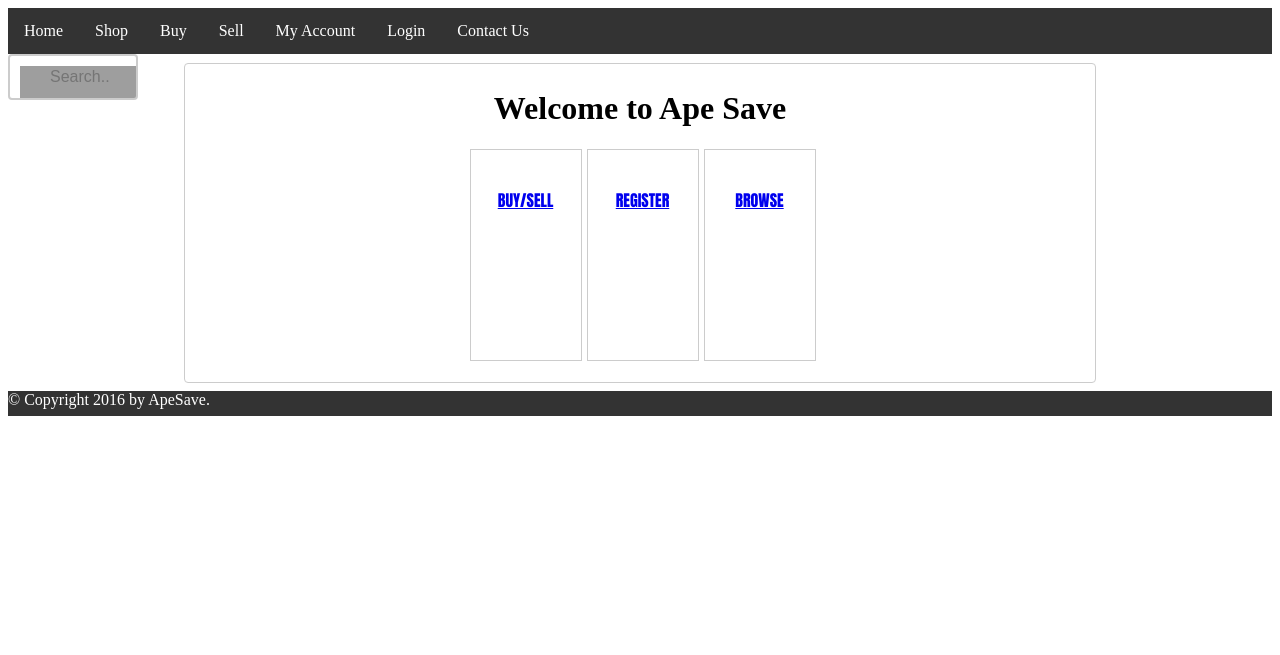
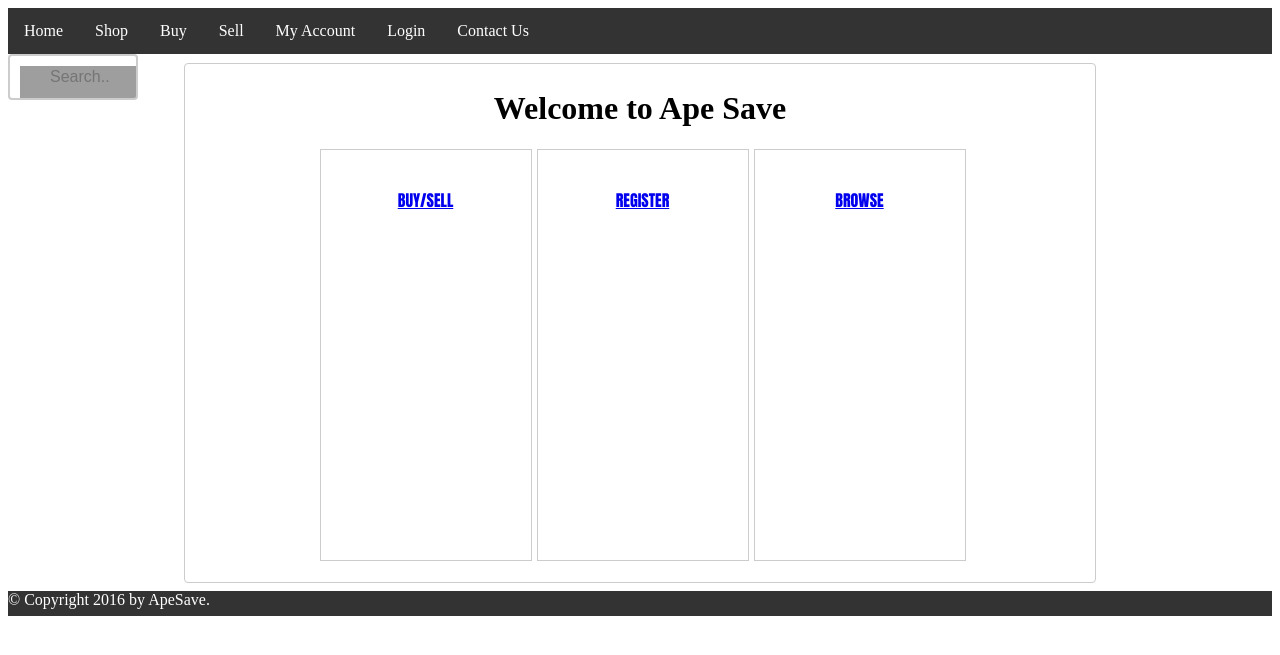
Before and after one commit to DrLandrov/apesave, a PHP site: template templates/index.html.twig in a window 1280 px wide. Shown: the top 655 px of the page. Run offline with PHP 8.4, Linux system fonts and the light colour scheme; the template is opened without the code that fills it, so the values that code supplies are empty; some libraries are stand-ins or nearby versions; grey boxes are pictures that could not be loaded.

Commit message:
no message

```diff
--- a/styles.css
+++ b/styles.css
@@ -115,8 +115,8 @@ input[type=submit]{
     margin-left: 5px;
     background-color: white;
     padding: 5px;
-    height:200px;
-    width: 100px;
+    height:400px;
+    width: 200px;
     text-align: center;
     color: white;
     font-family: impact;
@@ -134,8 +134,8 @@ input[type=submit]{
     margin-left: 5px;
     background-color: white;
     padding: 5px;
-    height:200px;
-    width: 100px;
+    height:400px;
+    width: 200px;
     text-align: center;
     color: white;
     font-family: impact;
@@ -152,8 +152,8 @@ input[type=submit]{
     margin-left: 5px;
     background-color: white;
     padding: 5px;
-    height:200px;
-    width: 100px;
+    height:400px;
+    width: 200px;
     text-align: center;
     color: white;
     font-family: impact;
```
